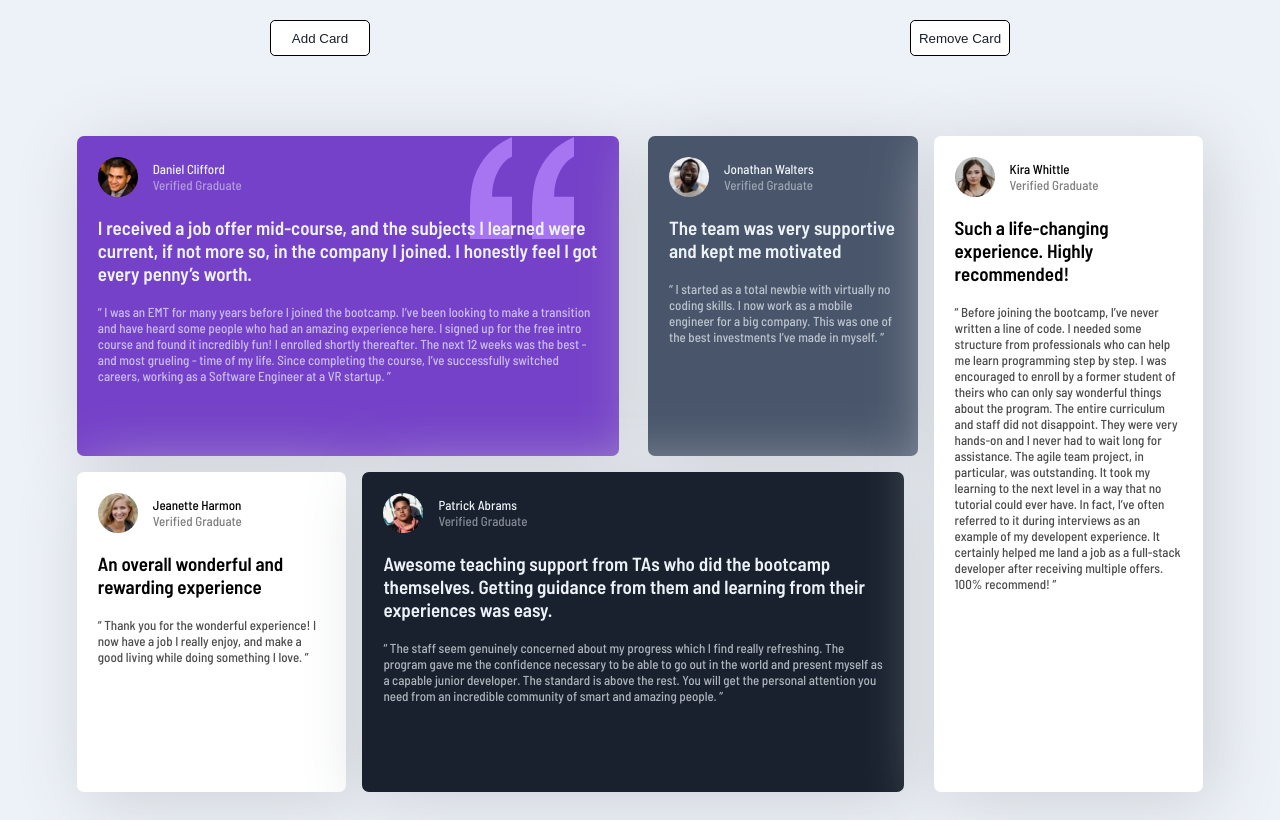
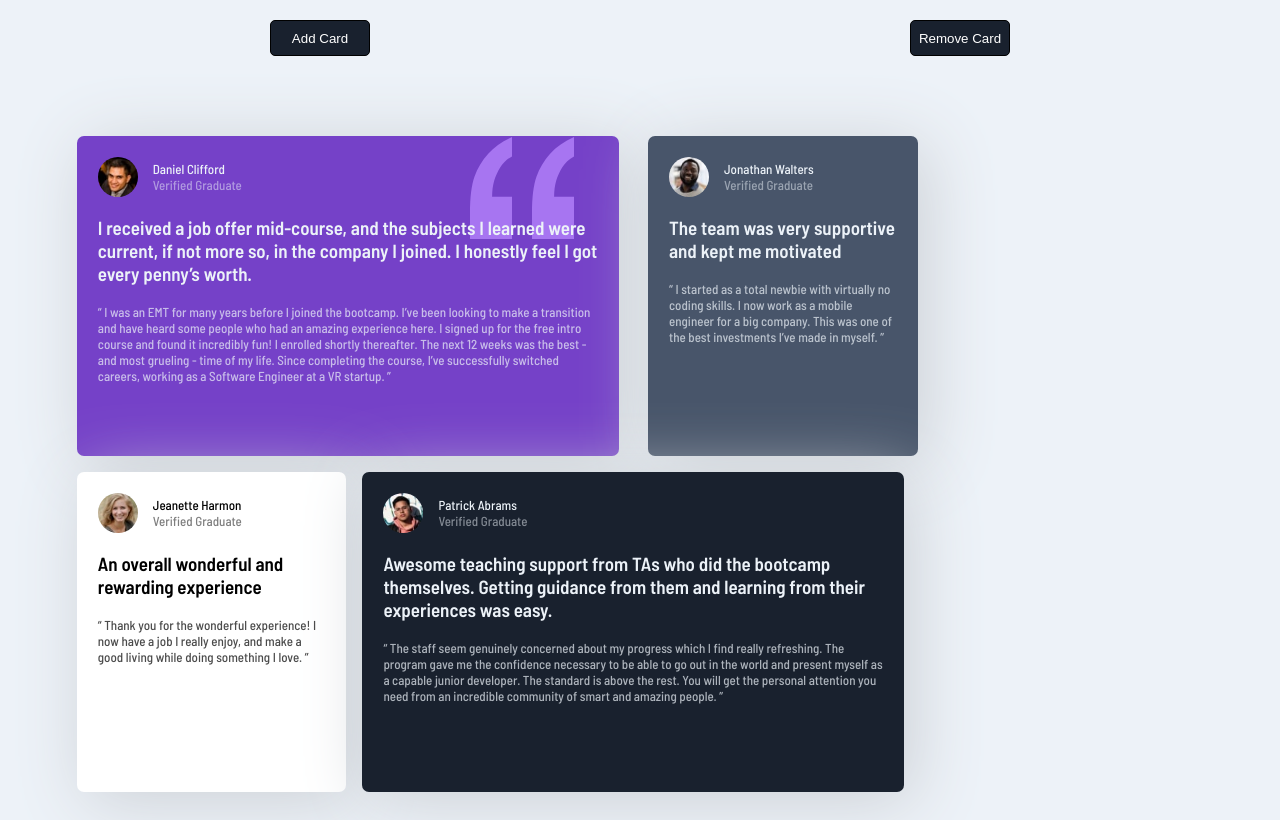
Before and after one commit to ArturoMauricioDev/testimonials-grid, a plain HTML site: page index.html in a window 1280 px wide. Both pictures are taken after a click on the button "Remove Card". Drawn offline with Linux system fonts and the light colour scheme.

Commit message:
Deshabilitando los botones segun el estado

```diff
--- /dev/null
+++ b/assets/buttonDisabled.js
@@ -0,0 +1,17 @@
+export function buttonDisabled(quantity){
+    const btnAddCard=document.querySelector("#addCard")
+    const btnRemoveCard=document.querySelector("#removeCard")
+
+
+    if(quantity>=5){
+        btnAddCard.setAttribute("disabled","")
+    }else{
+        if(quantity<=0){
+            btnRemoveCard.setAttribute("disabled","")
+        }else{
+            btnAddCard.removeAttribute("disabled")
+            btnRemoveCard.removeAttribute("disabled","true")
+        }
+
+    }
+}
--- a/assets/createButton.js
+++ b/assets/createButton.js
@@ -1,7 +1,8 @@
-export function createButton (content){
+export function createButton (content, id){
     const button = document.createElement('button')
     button.textContent=content
     button.className="button"
+    button.id=id
 
     const mountButton = document.querySelector(".button-container")
 
--- a/index.js
+++ b/index.js
@@ -1,16 +1,40 @@
 import { getContentCards }  from './assets/peticion.js'
 import { createCard } from './assets/createCard.js'
 import { mount }  from './assets/mount.js'
-import {createButton} from './assets/createButton.js'
+import { createButton } from './assets/createButton.js'
+import { buttonDisabled } from './assets/buttonDisabled.js'
 
-createButton("Add Card")
-createButton("Remove Card")
+const maxCards = 5
+const state={
+    quantity: maxCards,
+}
 
+//Crear botones
+createButton("Add Card", "addCard")
+createButton("Remove Card", "removeCard")
+
+//Petición del contenido de las tarjetas
 const contentCard = getContentCards()
 
+//Construcción de las tarjetas
 contentCard.forEach(item => {
-
     const card = createCard(item)
     mount(card)
+});
+buttonDisabled(state.quantity)
 
-});
+const addCard=document.querySelector("#addCard")
+addCard.addEventListener('click',()=>{
+    const card = createCard(contentCard[state.quantity])
+    mount(card)
+    state.quantity++
+    buttonDisabled(state.quantity)
+})
+
+const removeCard=document.querySelector("#removeCard")
+removeCard.addEventListener('click',()=>{
+    const parent = document.querySelector('.container-cards')
+    parent.removeChild(parent.lastElementChild)
+    state.quantity--
+    buttonDisabled(state.quantity)
+})
--- a/style.css
+++ b/style.css
@@ -33,13 +33,16 @@ html,body{
     width: 100px;
     border-radius: 5px;
     border:1px solid black;
-    color:var(--Very-dark-blackish-blue);
-    background-color: var(--White);
+    color: var(--White);
+    background-color:var(--Very-dark-blackish-blue);
     cursor: pointer;
 }
 .button:hover{
-    color: var(--White);
-    background-color:var(--Very-dark-blackish-blue) ;
+    color:var(--Very-dark-blackish-blue);
+    background-color: var(--White);
+}
+.button:disabled{
+    opacity: 0.5;
 }
 .container-cards{
     padding: 25px 25px 25px;
```
